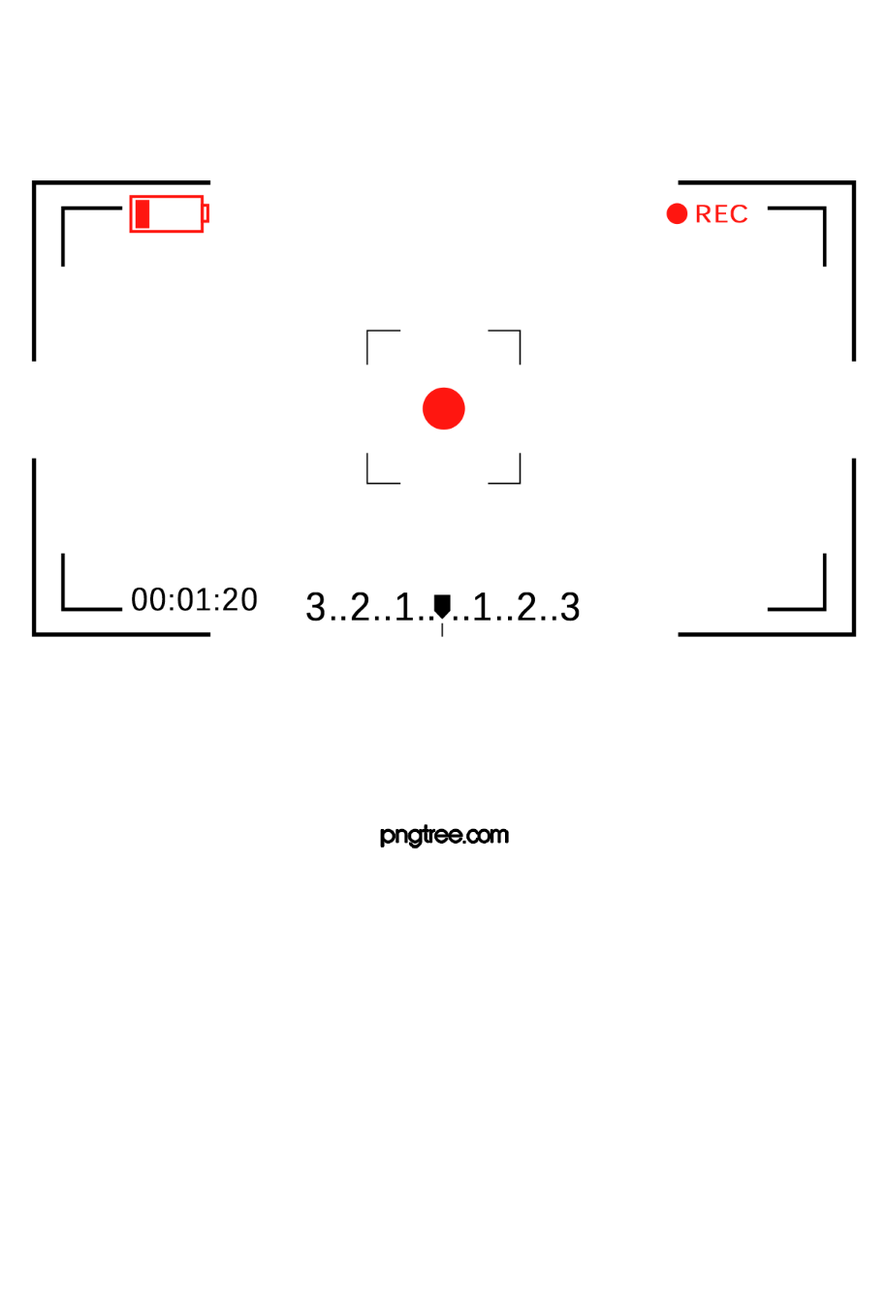
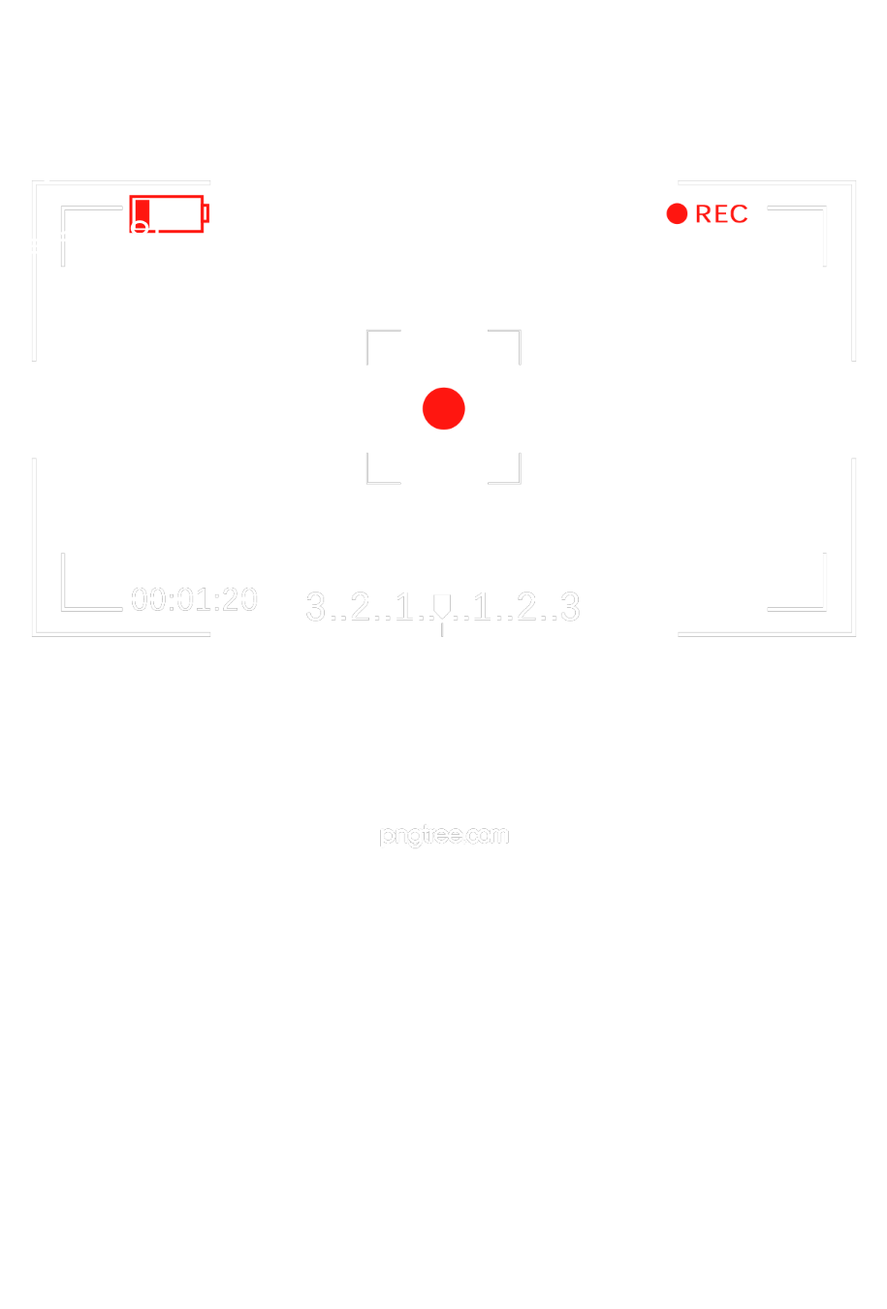
Before and after one commit to jadenspace/jadenspace.github.io, a Jekyll site: the page assets/case03.html, which Jekyll copies as it is, in a window 1280 px wide. Shown: the whole page at 97% size, without its empty margins (142-1057 px from the left). Built offline with Jekyll 4.4.1, drawn with Linux system fonts in a browser that asks for light colours.

Commit message:
Update case03.html

```diff
--- a/assets/case03.html
+++ b/assets/case03.html
@@ -31,7 +31,7 @@
             top:0;
             width:100%;
             height:100%;
-            background: url(https://jadenspace.github.io/assets/interface01.png) no-repeat 50% 50%;
+            background: url(https://jadenspace.github.io/assets/interface02.png) no-repeat 50% 50%;
             background-size:contain;
         }
 
@@ -88,7 +88,10 @@
 <!--            </video>-->
         </div>
     </div>
-    <div class="front"></div>
+    <div class="front">
+    <p class="a1" style="position:absolute;top:15%;left:5%;color:white;font-size:60px;text-align:left;">02:07<br><span style="font-size:40px">6월 3일 수요일</span></p>
+        <p class="a2" style="position:absolute;top:25%;left:5%;color:white;font-size:40px;text-align:left;"></p>
+    </div>
 </div>
 
 
```
